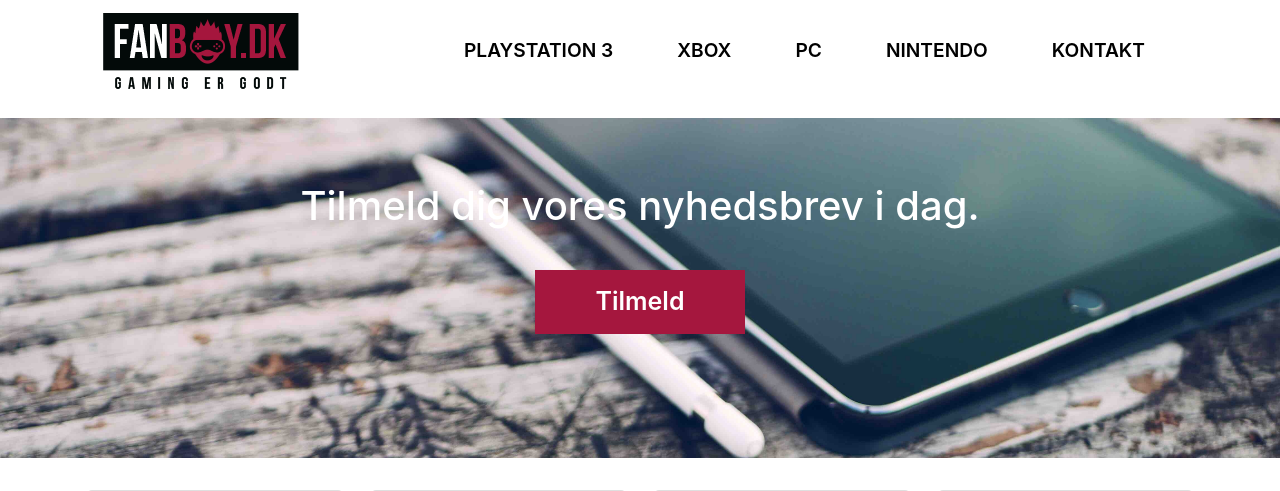
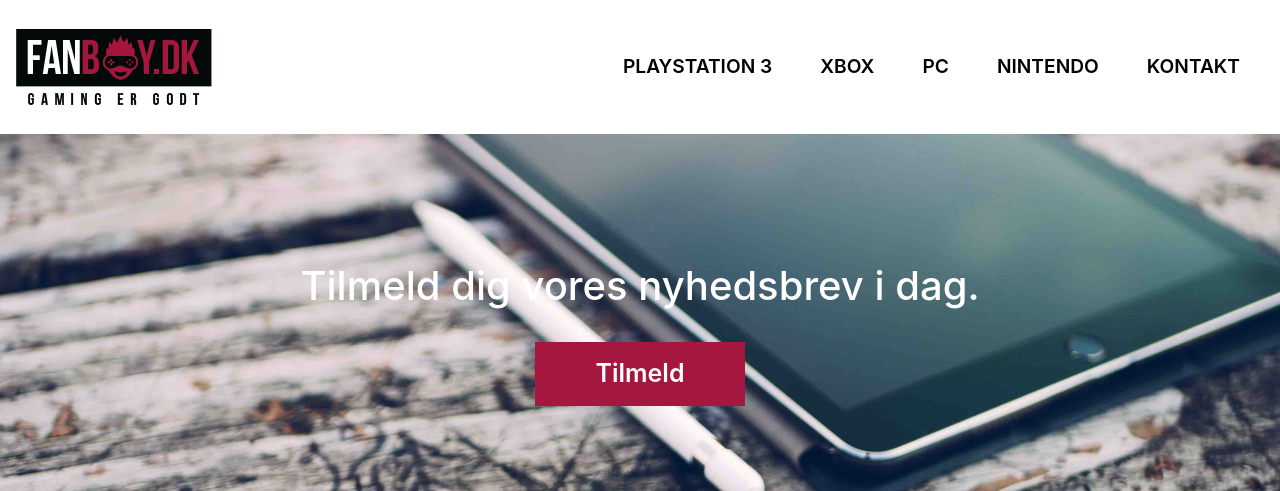
Before and after one commit to gabrieltanase/fanboy-landing-page, a PHP site: page / in a window 1280 px wide. Shown: the top 491 px of the page. Run offline with PHP 8.4, Linux system fonts and the light colour scheme; some libraries are stand-ins or nearby versions; grey boxes are pictures that could not be loaded.

Commit message:
Refactor

```diff
--- a/css/main.css
+++ b/css/main.css
@@ -1,6 +1,32 @@
+.header,
+.products {
+  max-width: 1500px; }
+
+.btn-primary {
+  color: #fff;
+  background-color: #a5173e;
+  padding: 13px 60px;
+  font-size: 25px;
+  font-weight: 600;
+  border: none;
+  border-radius: 0; }
+  .btn-primary:hover {
+    background-color: #a22b4c; }
+  .btn-primary:active {
+    background-color: #a22b4c !important;
+    border-color: #a22b4c !important; }
+  .btn-primary:focus {
+    box-shadow: none; }
+
 /* Navigation section styles */
-.masthead {
-  padding: .5rem 5.5rem 1.5rem; }
+header {
+  max-width: 1500px;
+  margin: 0 auto; }
+  header a {
+    display: inline-block; }
+
+.navbar {
+  padding: 1.5rem 1rem; }
 
 .navbar-light .navbar-nav {
   text-transform: uppercase; }
@@ -13,35 +39,49 @@
     font-size: 1.2em;
     color: #000;
     font-weight: 600;
-    padding: 1rem 2rem; }
+    padding-right: 1.5rem;
+    padding-left: 1.5rem; }
     .navbar-light .navbar-nav .nav-link:hover {
       color: #000; }
 
 .jumbotron {
-  border-radius: 0;
-  background: #fff url("../img/ipad.jpg") no-repeat center;
+  background: url("../img/ipad.jpg") no-repeat center;
   background-size: cover;
-  min-height: 340px; }
-  .jumbotron h1 {
-    color: #fff;
-    margin-bottom: 40px; }
-  .jumbotron button {
-    color: #fff;
-    background-color: #a5173e;
-    text-align: center;
-    border: none;
-    padding: 13px 60px;
-    font-size: 25px;
-    font-weight: 600; }
-    .jumbotron button:hover {
-      opacity: 0.85;
-      transition: all 200ms ease-in-out; }
+  border-radius: 0; }
 
-.products {
-  padding: 0 5.5rem; }
-  .products .container {
-    padding: 0; }
-  .products img {
-    height: 305px;
-    width: 100%;
-    display: block; }
+.jumbotron-heading {
+  color: #fff;
+  margin-bottom: 2rem; }
+
+.card {
+  border: none; }
+  .card button {
+    padding: 13px 30px; }
+  .card h4 {
+    margin-bottom: 2.5rem; }
+  .card h6 {
+    margin-bottom: 0.25rem; }
+
+.card-body {
+  position: relative; }
+
+.card-img-top {
+  width: 100%;
+  height: 225px;
+  display: block;
+  border-radius: 0; }
+
+.text-muted {
+  font-weight: 600; }
+
+.price {
+  color: #a5173e;
+  font-size: 2em;
+  font-weight: 600;
+  position: absolute;
+  right: 1.25rem;
+  top: 1.25rem; }
+
+@media (min-width: 576px) {
+  .jumbotron {
+    padding: 8rem 2rem; } }
--- a/index.html
+++ b/index.html
@@ -13,12 +13,9 @@
         <title>Fanboy App</title>
     </head>
     <body>
-
-        <nav class="masthead navbar navbar-expand-lg navbar-light bg-white">
-
-            <div class="container d-flex justify-content-between">
-
-                <a class="navbar-brand" href="#">
+        <!-- Header  -->
+        <header class="navbar navbar-expand-lg navbar-light bg-white">
+            <a  class="navbar-brand" href="#">
                 <img class="img-fluid" src="./img/nav_logo.png" alt="Fanboy Logo">
             </a>
 
@@ -27,7 +24,7 @@
                 <span class="navbar-toggler-icon"></span>
             </button>
 
-                <div class="collapse navbar-collapse" id="navbarMenu">
+            <nav class="collapse navbar-collapse" id="navbarMenu">
                 <ul class="navbar-nav ml-auto">
                     <li class="nav-item">
                         <a href="" class="nav-link">Playstation 3</a>
@@ -45,89 +42,104 @@
                         <a href="" class="nav-link">Kontakt</a>
                     </li>
                 </ul>
+            </nav>
+        </header>
+
+        <main role="main">
+            <!-- Banner -->
+            <section class="jumbotron text-center">
+                <div class="container">
+                    <h1 class="jumbotron-heading">Tilmeld dig vores nyhedsbrev i dag.</h1>
+                    <button class="btn btn-primary" data-toggle="modal" data-target="#subscribeModal">Tilmeld</button>
                 </div>
-            </div>
-        </nav>
-
-        <section class="jumbotron text-center">
-            <h1>Tilmeld dig vores nyhedsbrev i dag.</h1>
-            <button class="">Tilmeld</button>
             </section>
 
-        <section class="products">
-            <div class="container">
+            <!-- Products -->
+            <div class="py-5 bg-white">
+                <div class="container products">
                     <div class="row">
-                    <div class="col-md-3">
+                        <div class="col-lg-3">
                             <div class="card mb-4">
-                            <img class="card-img-top" src="./img/ark.png" alt="Ark">
+                                <img class="card-img-top" src="https://i.ytimg.com/vi/N6CWue7voA0/maxresdefault.jpg" alt="Ilidan Stormrage">
+
                                 <div class="card-body">
-                                <span>Playstation 4</span>
-                                <p class="card-text">Dark Souls 3</p>
-                                <button>Tilføj til kurv</button>
-                            </div>
-                        </div>
-
-
-                    </div>
-                    <div class="col-md-3">
-                        <div class="card mb-4">
-                            <img class="card-img-top" src="./img/wowbc.jpg" alt="Wow">
-                            <div class="card-body">
-                                <span>Playstation 4</span>
-                                <p class="card-text">Dark Souls 3</p>
-                                <button>Tilføj til kurv</button>
-                            </div>
-                        </div>
-
-
-                    </div>
-                    <div class="col-md-3">
-                        <div class="card mb-4">
-                            <img class="card-img-top" src="./img/wow.png" alt="WoW">
-                            <div class="card-body">
-                                <span>Playstation 4</span>
-                                <p class="card-text">Dark Souls 3</p>
-                                <button>Tilføj til kurv</button>
-                            </div>
-                        </div>
-
-
-                    </div>
-                    <div class="col-md-3">
-                        <div class="card mb-4">
-                            <img class="card-img-top " src="./img/wow2.jpg" alt="WoW">
-                            <div class="card-body">
-                                <span>Playstation 4</span>
-                                <p class="card-text">Dark Souls 3</p>
-                                <button>Tilføj til kurv</button>
-                            </div>
-                        </div>
-
-
+                                    <h6 class="text-muted">Playstation 4</h6>
+                                    <h4 class="card-text">Dark Souls 3</h4>
+                                    <span class="price">255,-</span>
+                                    <div class="d-flex justify-content-center">
+                                        <button type="button" class="btn btn-primary">Tilføj til kurv</button>
                                     </div>
                                 </div>
                             </div>
-        </section>
+                        </div>
+                        <div class="col-lg-3">
+                            <div class="card mb-4">
+                                <img class="card-img-top" src="https://i.ytimg.com/vi/N6CWue7voA0/maxresdefault.jpg" alt="Ilidan Stormrage">
 
-        <section class="sales">
-            <div class="container-fluid">
-                <div class="row">
-                    <div class="col-md-6">
-                        <span class="spar">SPAR 50%</span>
-                        <img src="" alt="Imagasasasasasas">
-                    </div>
-                    <div class="col-md-6">
-                        <h2>Video Games Playing With Imagination</h2>
-                        <p>The first is a non technical method which requires the use of adware removal software. Download free adware and spyware removal
-                        software and use advanced tools to help prevent getting infected. Spyware scan review is a free service for anyone interested
-                        in downloading spyware/adware removal software.</p>
-                        <p>Our adware remover is the most trusted adware removal software in the world. Additionally, adware operations are increasingly
-                        asking that their software no longer be uninstalled by adware/spyware removal companies. Download and run an adware or spyware
-                        removal program</p>
+                                <div class="card-body">
+                                    <h6 class="text-muted">Playstation 4</h6>
+                                    <h4 class="card-text">Dark Souls 3</h4>
+                                    <span class="price">255,-</span>
+                                    <div class="d-flex justify-content-center">
+                                        <button type="button" class="btn btn-primary">Tilføj til kurv</button>
                                     </div>
                                 </div>
                             </div>
-        </section>
+                        </div>
+                        <div class="col-lg-3">
+                            <div class="card mb-4">
+                                <img class="card-img-top" src="https://i.ytimg.com/vi/N6CWue7voA0/maxresdefault.jpg" alt="Ilidan Stormrage">
+
+                                <div class="card-body">
+                                    <h6 class="text-muted">Playstation 4</h6>
+                                    <h4 class="card-text">Dark Souls 3</h4>
+                                    <span class="price">255,-</span>
+                                    <div class="d-flex justify-content-center">
+                                        <button type="button" class="btn btn-primary">Tilføj til kurv</button>
+                                    </div>
+                                </div>
+                            </div>
+                        </div>
+                        <div class="col-lg-3">
+                            <div class="card mb-4">
+                                <img class="card-img-top" src="https://i.ytimg.com/vi/N6CWue7voA0/maxresdefault.jpg" alt="Ilidan Stormrage">
+
+                                <div class="card-body">
+                                    <h6 class="text-muted">Playstation 4</h6>
+                                    <h4 class="card-text">Dark Souls 3</h4>
+                                    <span class="price">255,-</span>
+                                    <div class="d-flex justify-content-center">
+                                        <button type="button" class="btn btn-primary">Tilføj til kurv</button>
+                                    </div>
+                                </div>
+                            </div>
+                        </div>
+                    </div>
+                </div>
+            </div><!-- END Products -->
+
+            <!-- PROMO -->
+
+        </main>
+
+        <!-- Modal -->
+        <div class="modal fade" id="subscribeModal" tabindex="-1" role="dialog" aria-labelledby="subscribeModalLabel" aria-hidden="true">
+            <div class="modal-dialog modal-dialog-centered" role="document">
+                <div class="modal-content">
+                    <div class="modal-header">
+                        <button type="button" class="close" data-dismiss="modal" aria-label="Close">
+                            <span aria-hidden="true">&times;</span>
+                        </button>
+                    </div>
+                    <div class="modal-body">
+                        <h5 class="modal-title" id="subscribeModalLabel">Modal title</h5>
+                    </div>
+                    <!-- <div class="modal-footer">
+                        <button type="button" class="btn btn-secondary" data-dismiss="modal">Close</button>
+                    </div> -->
+                </div>
+            </div>
+      </div>
 
 
         <!-- SCRIPTS -->
```
Also changed, not shown: scss/_header.scss (+15 -6 lines), scss/_jumbotron.scss (+6 -23 lines), scss/_mediaQueries.scss (+9 -5 lines), scss/_products.scss (+33 -9 lines), scss/main.scss (+29 -0 lines). Lines whose indentation alone changed are shown as unchanged.
